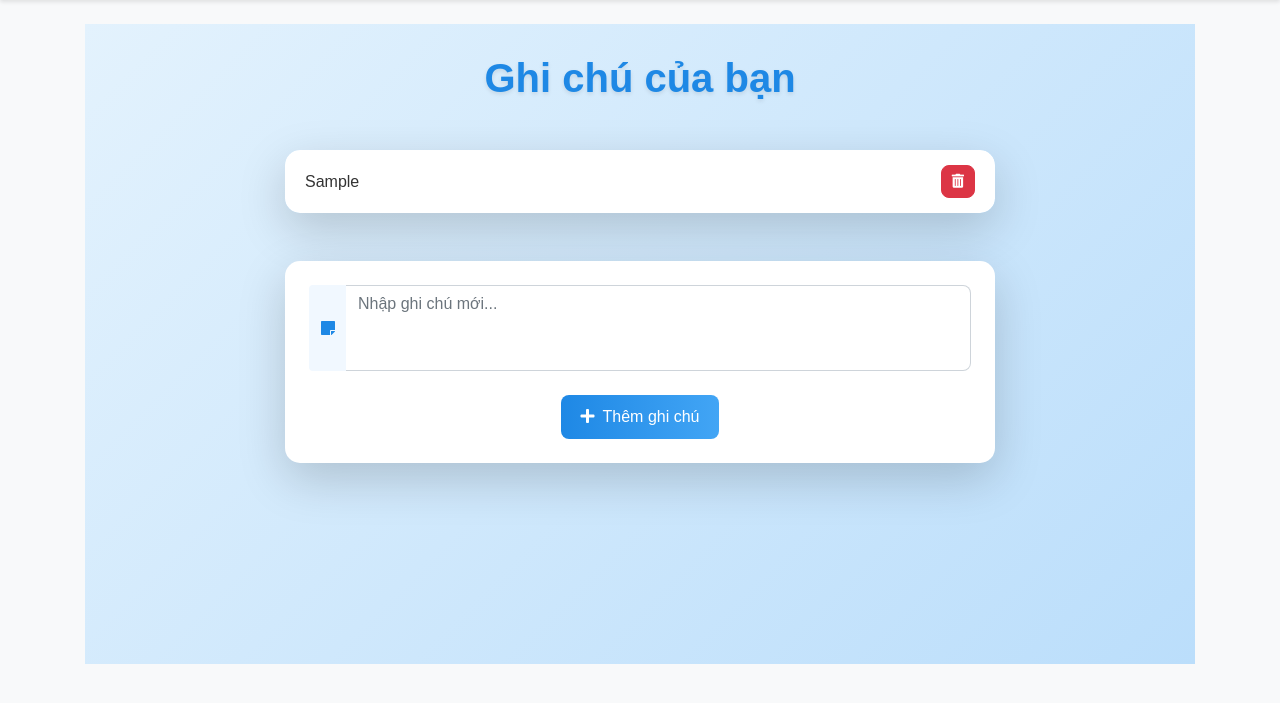
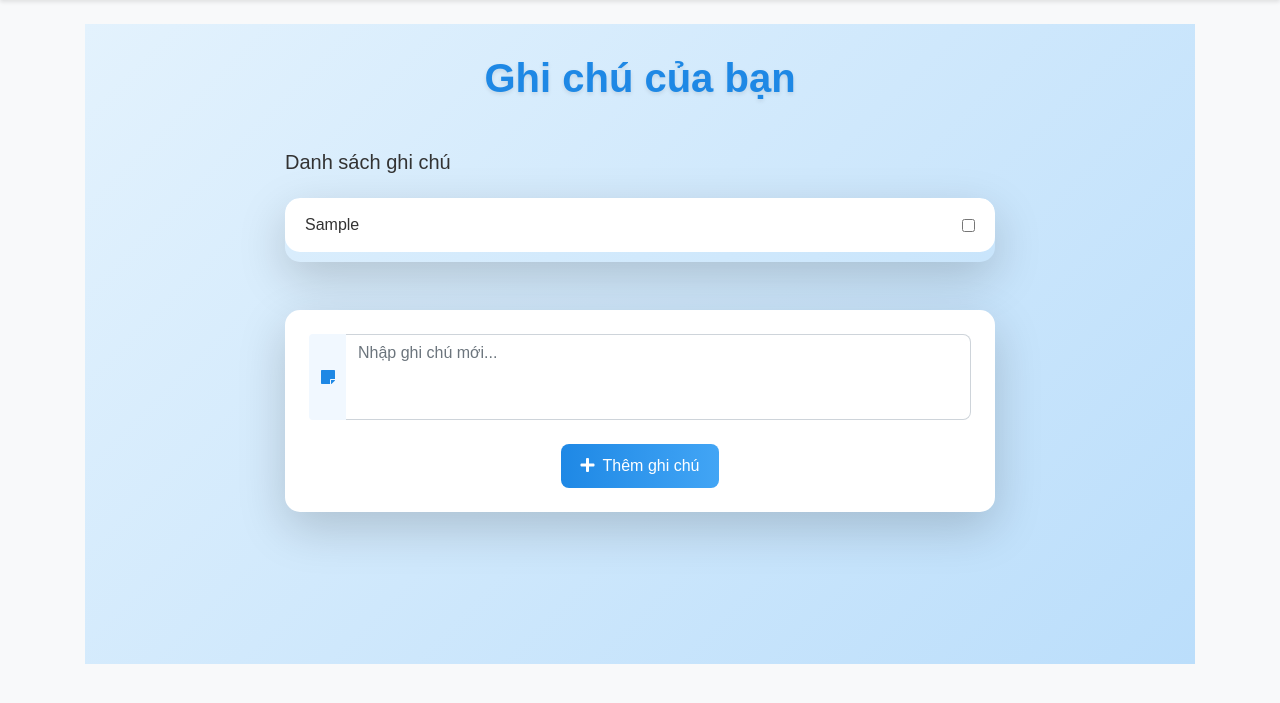
Before and after one commit to binhvotan907/flask-tiny-app, a Flask app: page / in a window 1280 px wide. Shown: the part 56-759 px from the top of the page. Run offline with Flask 3, Linux system fonts and the light colour scheme; a user stored in the database is signed in; tables that the repository leaves empty hold one stand-in row (values such as "Sample post"); parts of the project's set-up code (start-up, migrations or seed data) failed here and were passed over.

Commit message:
Chỉnh sửa xóa thể xóa nhiều ghi chú cùng một lúc

```diff
--- a/todolist/static/index.js
+++ b/todolist/static/index.js
@@ -1,9 +1,63 @@
-const deleteNote = (noteId) => {
-  console.log(noteId);
+// Hiển thị/ẩn nút "Xóa nhiều" dựa trên checkbox được chọn
+function toggleDeleteButton() {
+  const checkboxes = document.querySelectorAll(
+    'input[name="note-checkbox"]:checked'
+  );
+  const deleteButton = document.getElementById("delete-selected");
+  deleteButton.style.display = checkboxes.length > 0 ? "block" : "none";
+}
+
+// Xóa nhiều ghi chú
+const deleteSelectedNotes = () => {
+  const checkboxes = document.querySelectorAll(
+    'input[name="note-checkbox"]:checked'
+  );
+  const noteIds = Array.from(checkboxes).map((cb) => parseInt(cb.value));
+
+  if (noteIds.length === 0) {
+    alert("Vui lòng chọn ít nhất một ghi chú để xóa!");
+    return;
+  }
+
+  if (!confirm(`Bạn có chắc muốn xóa ${noteIds.length} ghi chú không?`)) {
+    return;
+  }
+
+  console.log(`Đang xóa các ghi chú với IDs: ${noteIds}`);
   fetch("/delete-note", {
     method: "POST",
-    body: JSON.stringify({ note_id: noteId }),
-  }).then((response) => {
-    window.location.href = "/";
-  });
+    headers: {
+      "Content-Type": "application/json",
+    },
+    body: JSON.stringify({ note_ids: noteIds }),
+  })
+    .then((response) => {
+      if (!response.ok) throw new Error("Lỗi khi xóa ghi chú");
+      return response.json();
+    })
+    .then((data) => {
+      if (data.success) {
+        console.log(`Xóa ${noteIds.length} ghi chú thành công`);
+        noteIds.forEach((noteId) => {
+          const noteElement = document.querySelector(
+            `input[value="${noteId}"]`
+          ).parentElement;
+          noteElement.style.transition = "opacity 0.3s";
+          noteElement.style.opacity = "0";
+        });
+        setTimeout(() => {
+          window.location.reload(); // Tải lại để hiển thị flash
+        }, 300);
+      } else {
+        console.error("Xóa thất bại:", data.message);
+        alert("Không thể xóa các ghi chú: " + data.message);
+      }
+    })
+    .catch((error) => {
+      console.error("Lỗi:", error);
+      alert("Có lỗi xảy ra khi xóa các ghi chú!");
+    });
 };
+
+// Gọi hàm toggleDeleteButton khi trang tải để kiểm tra trạng thái ban đầu
+document.addEventListener("DOMContentLoaded", toggleDeleteButton);
--- a/todolist/templates/index.html
+++ b/todolist/templates/index.html
@@ -23,6 +23,18 @@
       </h1>
 
       <!-- Danh sách ghi chú -->
+      <div class="d-flex justify-content-between align-items-center mb-3">
+        <h5 style="color: #333">Danh sách ghi chú</h5>
+        <button
+          type="button"
+          class="btn btn-danger"
+          id="delete-selected"
+          onclick="deleteSelectedNotes()"
+          style="border-radius: 8px; padding: 8px 15px; display: none"
+        >
+          <i class="fas fa-trash-alt mr-2"></i>Xóa
+        </button>
+      </div>
       <ul
         class="list-group shadow-lg"
         id="notes"
@@ -36,21 +48,18 @@
             border: none;
             padding: 15px 20px;
             transition: background 0.3s;
+            margin-bottom: 10px; /* Thêm khoảng cách 1cm giữa các ghi chú */
           "
         >
           <span style="color: #333; font-size: 16px">{{ note.data }}</span>
-              <button
-                type="button"
-                class="btn btn-danger btn-sm"
-                onclick="deleteNote({{ note.id }})"
-                style="
-                  border-radius: 8px;
-                  padding: 5px 10px;
-                  transition: transform 0.2s;
-                "
-              >
-                <i class="fas fa-trash-alt"></i>
-              </button>
+          <input
+            type="checkbox"
+            name="note-checkbox"
+            value="{{ note.id }}"
+            class="ml-3"
+            style="cursor: pointer"
+            onchange="toggleDeleteButton()"
+          />
         </li>
         {% endfor %} {% else %}
         <li
@@ -60,6 +69,7 @@
             border: none;
             padding: 20px;
             font-style: italic;
+            margin-bottom: 10px; /* Khoảng cách cho trường hợp không có ghi chú */
           "
         >
           Chưa có ghi chú nào! Hãy thêm một ghi chú mới.
--- a/todolist/views.py
+++ b/todolist/views.py
@@ -1,13 +1,9 @@
-from flask import Blueprint, render_template, flash, request, jsonify
+from flask import Blueprint, render_template, request, flash, jsonify, redirect, url_for
 from flask_login import login_required, current_user
-from sqlalchemy.sql.functions import user
-from werkzeug.exceptions import RequestURITooLarge
 from .models import Note
 from . import db
-import json
 
 views = Blueprint("views", __name__)
-
 
 @views.route("/home", methods=["GET", "POST"])
 @views.route("/", methods=["GET", "POST"])
@@ -15,22 +11,41 @@ views = Blueprint("views", __name__)
 def home():
     if request.method == "POST":
         note = request.form.get("note")
-        new_note = Note(data=note, user_id=current_user.id)
-        db.session.add(new_note)
-        db.session.commit()
-        flash("Thêm ghi chú thành công!", category="success")
+        if not note or len(note.strip()) < 1:
+            flash("Ghi chú không được để trống!", category="error")
+        else:
+            new_note = Note(data=note.strip(), user_id=current_user.id)
+            db.session.add(new_note)
+            db.session.commit()
+            flash("Thêm ghi chú thành công!", category="success")
+        return redirect(url_for('views.home'))
     return render_template("index.html", user=current_user)
 
+@views.route("/delete-note", methods=["POST"])
+@login_required
+def delete_note():
+    data = request.get_json()
+    note_ids = data.get("note_ids", [])
 
-@views.route("/delete-note", methods=["POST"])
-def delete_note():
-    note = json.loads(request.data)
-    print(note)
-    note_id = note["note_id"]
-    result = Note.query.get(note_id)
-    if result:
-        if result.user_id == current_user.id:
-            db.session.delete(result)
-            db.session.commit()
-            flash("Xóa ghi chú thành công!", category="success")
-    return jsonify({"code": 200})
+    if not note_ids:
+        return jsonify({"success": False, "message": "Chưa chọn ghi chú nào để xóa"}), 400
+
+    notes = Note.query.filter(Note.id.in_(note_ids), Note.user_id == current_user.id).all()
+    if not notes:
+        return jsonify({"success": False, "message": "Không tìm thấy ghi chú nào hợp lệ"}), 404
+
+    deleted_count = len(notes)
+    for note in notes:
+        db.session.delete(note)
+    db.session.commit()
+
+    if deleted_count == 1:
+        flash("Xóa ghi chú thành công!", category="success")
+    else:
+        flash(f"Xóa {deleted_count} ghi chú thành công!", category="success")
+
+    return jsonify({
+        "success": True,
+        "code": 200,
+        "message": f"Đã xóa {deleted_count} ghi chú"
+    })
```
Lines whose indentation alone changed are shown as unchanged.
